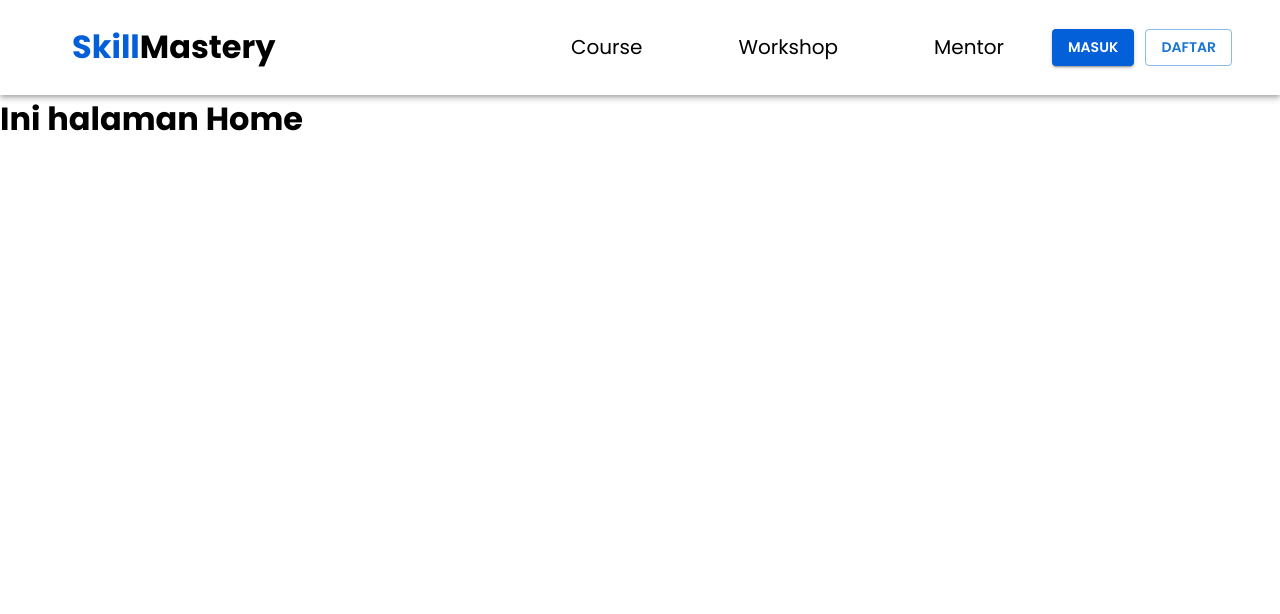
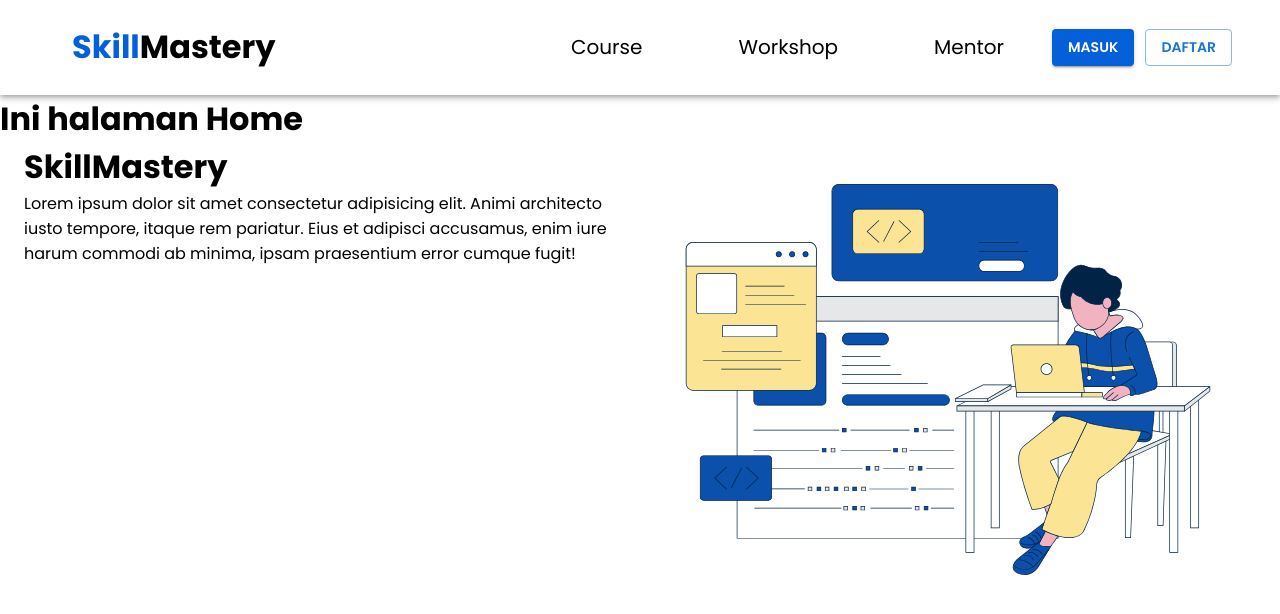
Before and after one commit to tugas-akhir-fs26/FE-SkillMastery, a React (Vite) app: page / in a window 1280 px wide. Shown: the top 614 px of the page. Built offline with nearby package versions, Linux system fonts and the light colour scheme.

Commit message:
membuat component home (on progress)

```diff
--- /dev/null
+++ b/src/components/homepage/headline.jsx
@@ -0,0 +1,11 @@
+import React from "react";
+
+
+export default function Headline(){
+    return (
+        <>
+            <h1>SkillMastery</h1>
+            <p>Lorem ipsum dolor sit amet consectetur adipisicing elit. Animi architecto iusto tempore, itaque rem pariatur. Eius et adipisci accusamus, enim iure harum commodi ab minima, ipsam praesentium error cumque fugit!</p>
+        </>
+    )
+}
--- /dev/null
+++ b/src/components/homepage/jumbotron.jsx
@@ -0,0 +1,32 @@
+import * as React from 'react';
+import { styled } from '@mui/material/styles';
+import Box from '@mui/material/Box';
+import Container from '@mui/material/Container';
+import Paper from '@mui/material/Paper';
+import Grid from '@mui/material/Grid';
+import Headline from './headline';
+
+const Item = styled(Paper)(({ theme }) => ({
+  backgroundColor: theme.palette.mode === 'dark' ? '#1A2027' : '#fff',
+  ...theme.typography.body2,
+  padding: theme.spacing(1),
+  textAlign: 'center',
+  color: theme.palette.text.secondary,
+}));
+
+export default function BasicGrid() {
+  return (
+    <Container maxWidth="xl">
+    <Box sx={{ flexGrow: 1 }}>
+      <Grid container spacing={2}>
+        <Grid item xs={6}>
+          <Headline />
+        </Grid>
+        <Grid item xs={6}>
+          <img src="../src/assets/BG.svg" alt="Background Image" width={600} />
+        </Grid>
+      </Grid>
+    </Box>
+    </Container>
+  );
+}
--- a/src/pages/home.jsx
+++ b/src/pages/home.jsx
@@ -1,10 +1,12 @@
 import React from "react"
+import Jumbotron from "../components/homepage/jumbotron"
 
 
 function Home(){
     return(
         <>
             <h1>Ini halaman Home</h1>
+            <Jumbotron />
         </>
     )
 }
```
Also changed, not shown: src/assets/BG.svg (added), src/components/homepage/homepage.jsx (deleted).
